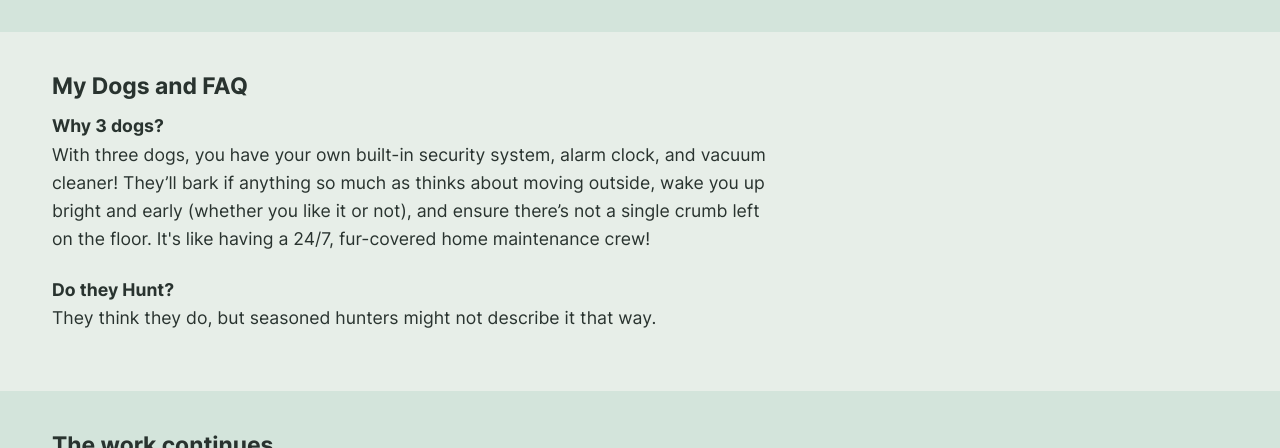
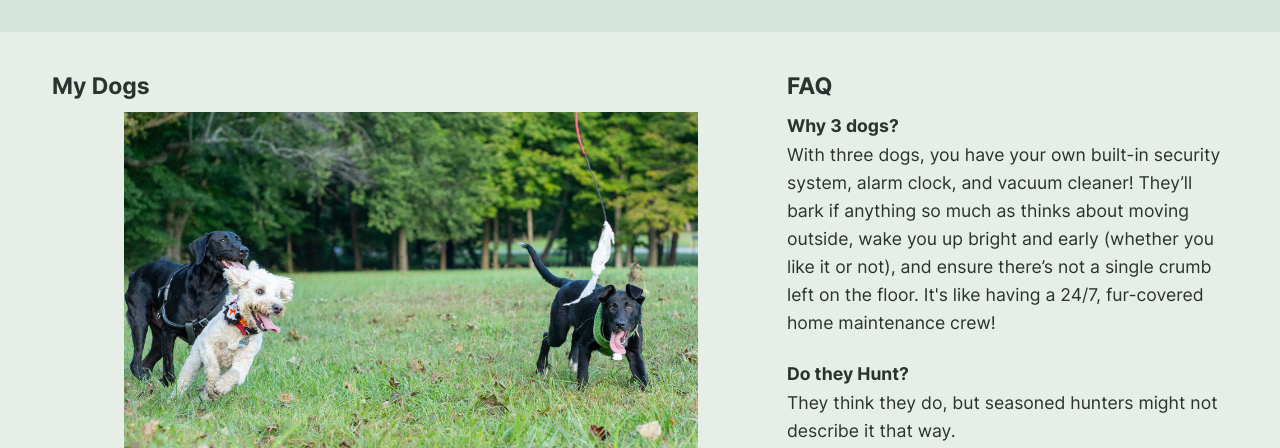
Before and after one commit to solidaycl/solidaycl.github.io, a Jekyll site: the page built from index.html, in a window 1280 px wide and 900 px high, scrolled down 1152 px, cut to the strip 188-636 px from the top of the window. Built offline with Jekyll 4.4.1, drawn with Linux system fonts in a browser that asks for light colours.

Commit message:
add image of all 3 dogs.

```diff
--- a/index.html
+++ b/index.html
@@ -108,8 +108,13 @@ redirect_from:
 
 <section class="front-section">
   <div class="container golden-grid">
+
+	<div>
+	  <h2 id="faqs">My Dogs</h2>
+	  <img class="center-image" src="assets/image/3dogs.jpg"/>
+	</div>
     <div>
-      <h2 id="faqs">My Dogs and FAQ</h2>
+      <h2 id="faqs">FAQ</h2>
       <dl class="faqs">
         <dt>Why 3 dogs?</dt>
         <dd>
```
Also changed, not shown: assets/image/3dogs.jpg (added).
